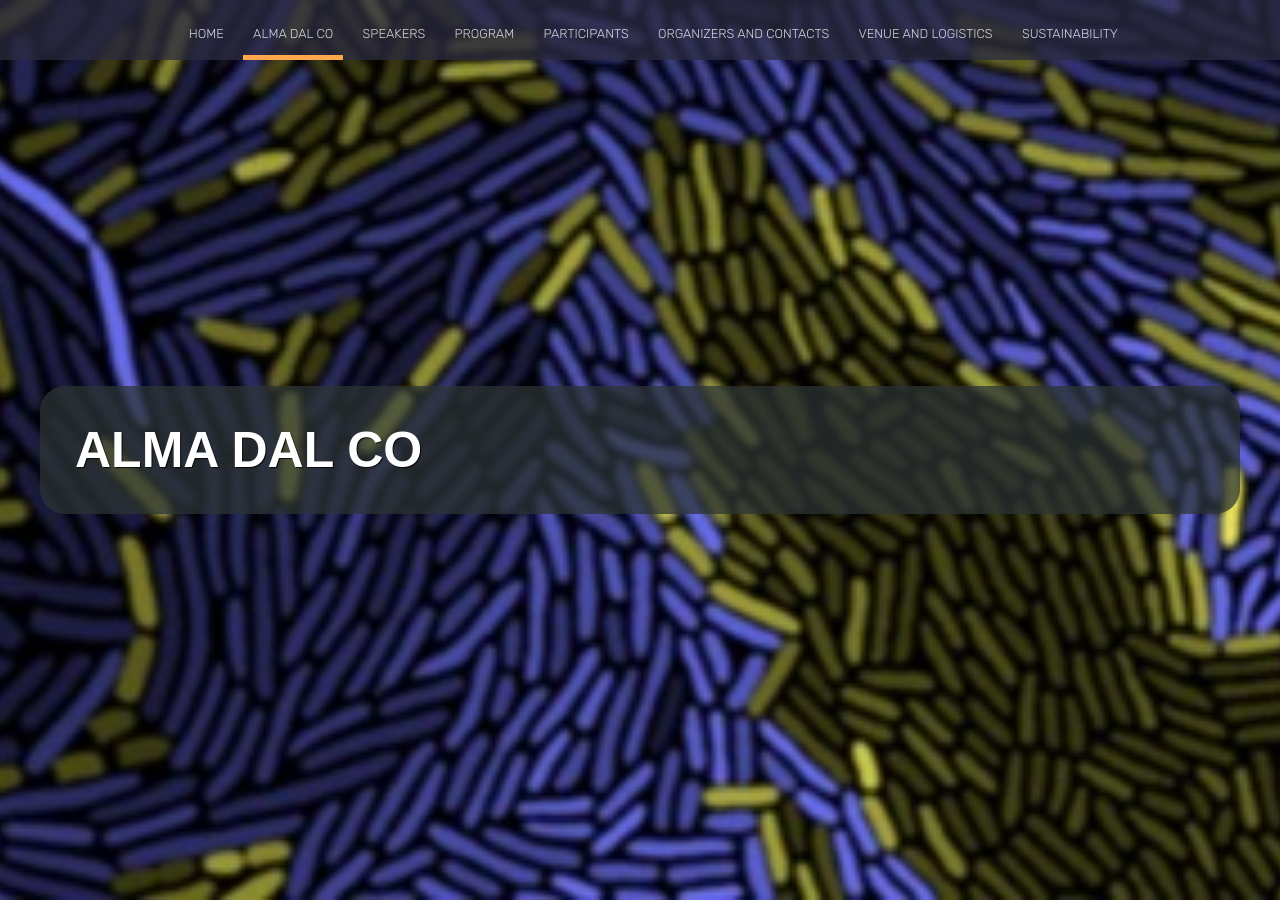
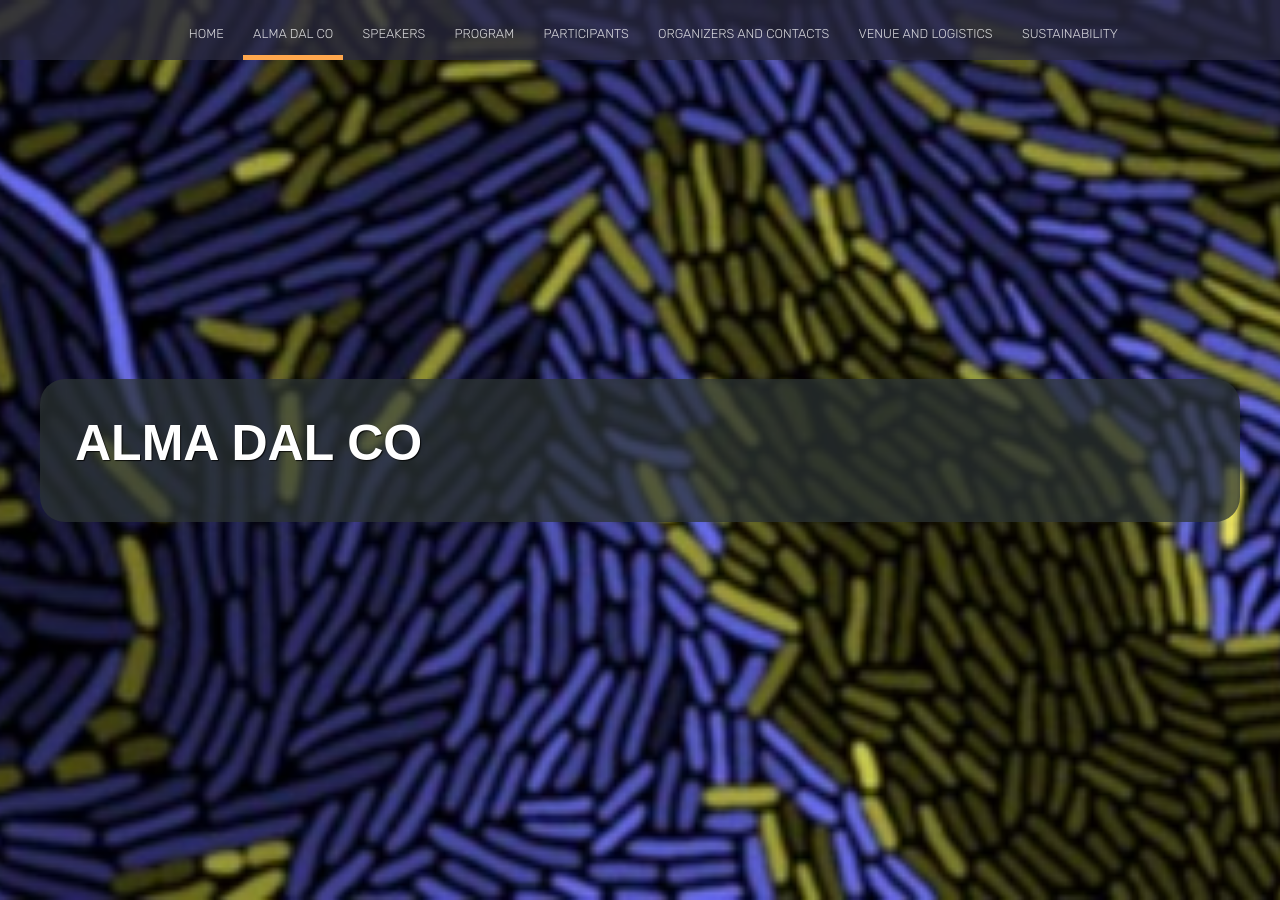
Before and after one commit to almadalcoschool/almadalcoschool.github.io, a Jekyll site: the page built from alma.html, in a window 1280 px wide and 900 px high. Built offline with Jekyll 4.4.1, drawn with Linux system fonts in a browser that asks for light colours; nearby versions of some CDN libraries.

Commit message:
box title

```diff
--- a/alma.html
+++ b/alma.html
@@ -14,7 +14,7 @@ image: /images/home/paper_natEcoEvol2020.jpg
     <section class="hero" style="background-image: url({% include relative-src.html src=page.image %})">
 	<div class="inner-hero text-container">
 		<div class="hero-text-container">
-			<div class="heading-landing">
+			<div class="heading-landing-home">
                 <h1 class="hero-title">
                     Alma Dal Co
                 </h1>
```
